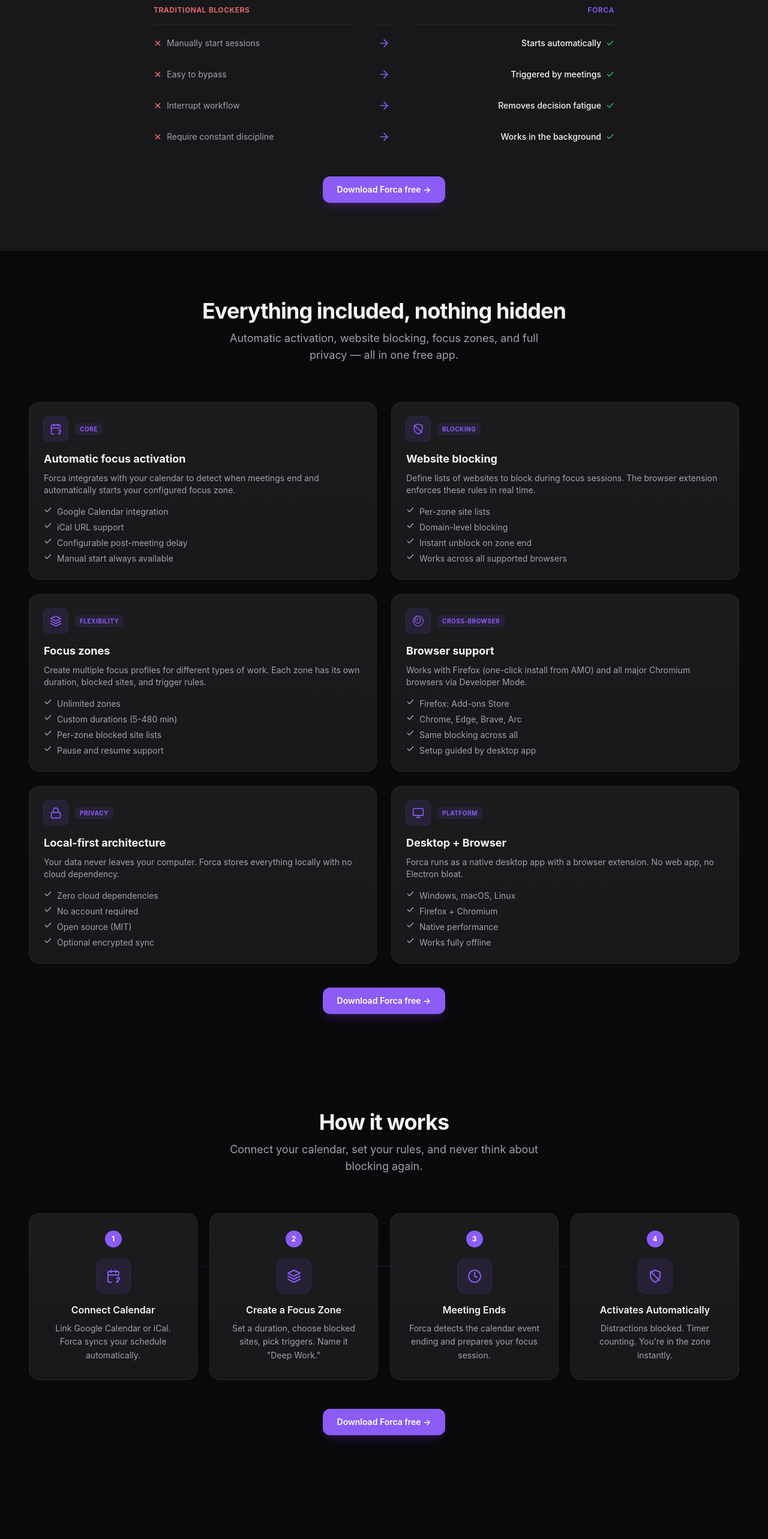
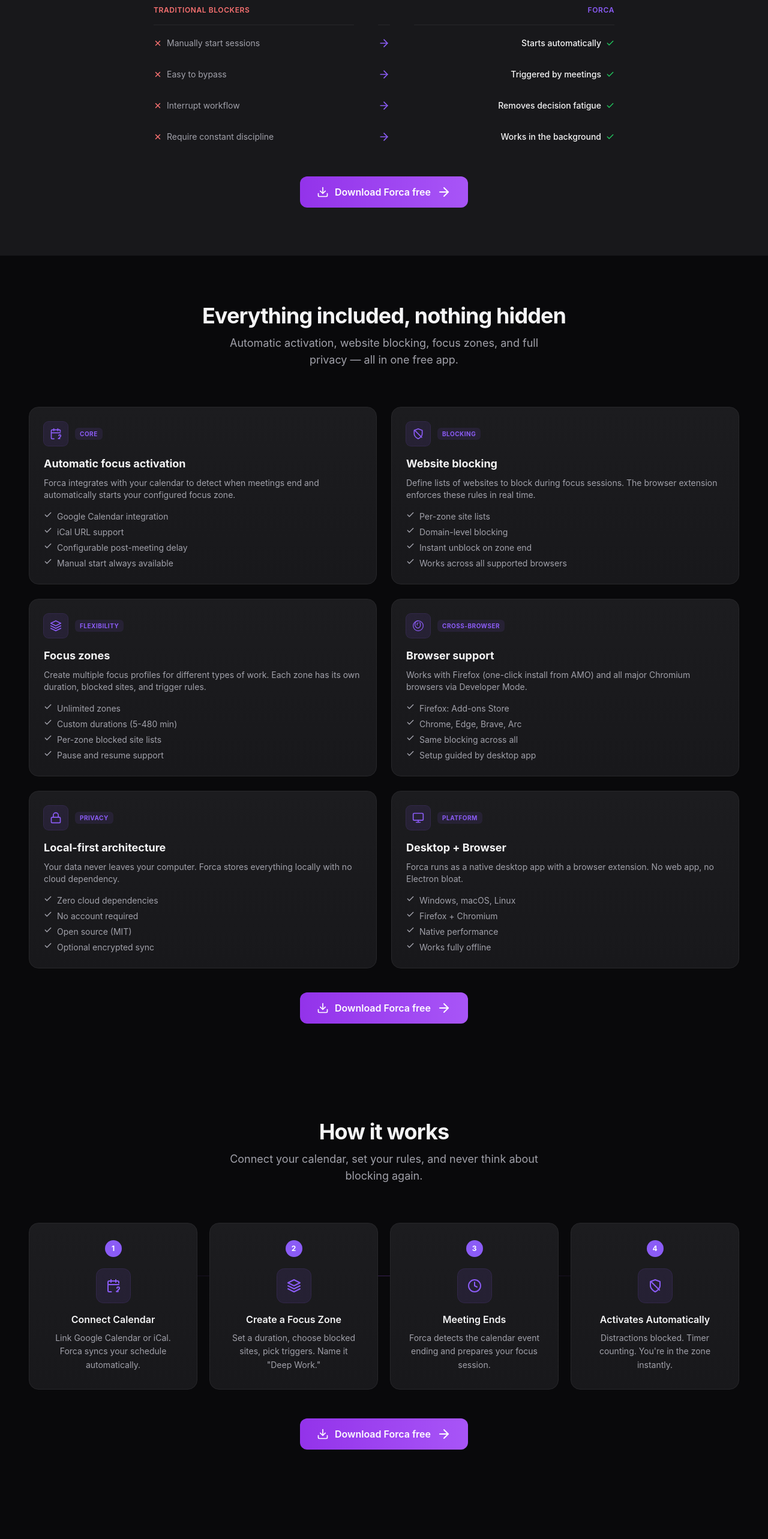
Before and after one commit to 3iiik/Forca, an Astro site in the folder website/: page / in a window 1280 px wide. Shown: the part 1794-4359 px from the top of the page at 60% size. Built offline with nearby package versions, Linux system fonts and the light colour scheme; Astro itself is replaced by a stand-in of ours.

Commit message:
Create reusable DownloadCTAButton (Voxlet-inspired nav button); replace all secondary Download Forca CTAs across site; replace DownloadPage download buttons

```diff
--- a/website/src/components/DocsPage.tsx
+++ b/website/src/components/DocsPage.tsx
@@ -1,5 +1,6 @@
 import React from 'react';
 import { motion } from 'framer-motion';
+import { DownloadCTAButton } from './ui/DownloadCTAButton';
 
 const sections = [
   {
@@ -244,12 +245,7 @@ export function DocsPage() {
             transition={{ duration: 0.4 }}
             className="text-center mt-8"
           >
-            <a
-              href="/Forca/download/"
-              className="inline-flex items-center gap-2 px-6 py-3 rounded-xl bg-accent text-white text-sm font-semibold hover:bg-purple-400 hover:-translate-y-0.5 transition-all shadow-lg shadow-purple-600/20 focus-visible:outline-none focus-visible:ring-2 focus-visible:ring-accent focus-visible:ring-offset-2 focus-visible:ring-offset-background"
-            >
-              Download Forca free &rarr;
-            </a>
+            <DownloadCTAButton size="lg" />
           </motion.div>
         </div>
       </section>
--- a/website/src/components/DownloadPage.tsx
+++ b/website/src/components/DownloadPage.tsx
@@ -1,6 +1,6 @@
 import React, { useState, useEffect } from 'react';
 import { motion } from 'framer-motion';
-import { DownloadButton } from './ui/button-download';
+import { DownloadCTAButton } from './ui/DownloadCTAButton';
 import { Icons } from './icons';
 
 interface ReleaseAsset {
@@ -102,9 +102,11 @@ function PlatformCard({ platform, index, version }: { platform: Platform; index:
         ))}
       </ul>
 
-      <DownloadButton
+      <DownloadCTAButton
         href={platform.downloadUrl}
         label={`Download for ${platform.title}`}
+        showArrow={false}
+        className="w-full"
       />
     </motion.div>
   );
--- a/website/src/components/FeaturesPage.tsx
+++ b/website/src/components/FeaturesPage.tsx
@@ -1,6 +1,7 @@
 import React from 'react';
 import { motion } from 'framer-motion';
 import { Icons } from './icons';
+import { DownloadCTAButton } from './ui/DownloadCTAButton';
 
 const features = [
   {
@@ -105,12 +106,7 @@ export function FeaturesPage() {
 
       <section className="mt-16 text-center">
         <div className="max-w-7xl mx-auto px-6 md:px-12">
-          <a
-            href="/Forca/download/"
-            className="inline-flex items-center gap-2 px-6 py-3 rounded-xl bg-accent text-white text-sm font-semibold hover:bg-purple-400 hover:-translate-y-0.5 transition-all shadow-lg shadow-purple-600/20 focus-visible:outline-none focus-visible:ring-2 focus-visible:ring-accent focus-visible:ring-offset-2 focus-visible:ring-offset-background"
-          >
-            Download Forca free &rarr;
-          </a>
+          <DownloadCTAButton size="lg" />
         </div>
       </section>
     </div>
--- a/website/src/components/ForcaFeatures.tsx
+++ b/website/src/components/ForcaFeatures.tsx
@@ -1,6 +1,7 @@
 import React from 'react';
 import { motion } from 'framer-motion';
 import { Icons } from './icons';
+import { DownloadCTAButton } from './ui/DownloadCTAButton';
 
 const features = [
   {
@@ -97,12 +98,7 @@ export function ForcaFeatures() {
           ))}
         </div>
         <div className="text-center mt-10">
-          <a
-            href="/Forca/download/"
-            className="inline-flex items-center gap-2 px-6 py-3 rounded-xl bg-accent text-white text-sm font-semibold hover:bg-purple-400 hover:-translate-y-0.5 transition-all shadow-lg shadow-purple-600/20 focus-visible:outline-none focus-visible:ring-2 focus-visible:ring-accent focus-visible:ring-offset-2 focus-visible:ring-offset-background"
-          >
-            Download Forca free &rarr;
-          </a>
+          <DownloadCTAButton size="lg" />
         </div>
       </div>
     </section>
--- a/website/src/components/HowItWorks.tsx
+++ b/website/src/components/HowItWorks.tsx
@@ -1,6 +1,7 @@
 import React from 'react';
 import { motion } from 'framer-motion';
 import { Icons } from './icons';
+import { DownloadCTAButton } from './ui/DownloadCTAButton';
 
 const steps = [
   {
@@ -82,12 +83,7 @@ export function HowItWorks() {
         </div>
 
         <div className="text-center mt-12">
-          <a
-            href="/Forca/download/"
-            className="inline-flex items-center gap-2 px-6 py-3 rounded-xl bg-accent text-white text-sm font-semibold hover:bg-purple-400 hover:-translate-y-0.5 transition-all shadow-lg shadow-purple-600/20 focus-visible:outline-none focus-visible:ring-2 focus-visible:ring-accent focus-visible:ring-offset-2 focus-visible:ring-offset-background"
-          >
-            Download Forca free &rarr;
-          </a>
+          <DownloadCTAButton size="lg" />
         </div>
       </div>
     </section>
--- a/website/src/components/WhyForca.tsx
+++ b/website/src/components/WhyForca.tsx
@@ -1,6 +1,7 @@
 import React from 'react';
 import { motion } from 'framer-motion';
 import { Icons } from './icons';
+import { DownloadCTAButton } from './ui/DownloadCTAButton';
 
 const comparisons = [
   { blocker: 'Manually start sessions', forca: 'Starts automatically' },
@@ -65,12 +66,7 @@ export function WhyForca() {
         </div>
 
         <div className="text-center mt-10">
-          <a
-            href="/Forca/download/"
-            className="inline-flex items-center gap-2 px-6 py-3 rounded-xl bg-accent text-white text-sm font-semibold hover:bg-purple-400 hover:-translate-y-0.5 transition-all shadow-lg shadow-purple-600/20 focus-visible:outline-none focus-visible:ring-2 focus-visible:ring-accent focus-visible:ring-offset-2 focus-visible:ring-offset-background"
-          >
-            Download Forca free &rarr;
-          </a>
+          <DownloadCTAButton size="lg" />
         </div>
       </div>
     </section>
--- /dev/null
+++ b/website/src/components/ui/DownloadCTAButton.tsx
@@ -0,0 +1,37 @@
+import React from 'react';
+import { Download, ArrowRight } from 'lucide-react';
+
+interface DownloadCTAButtonProps {
+  href?: string;
+  label?: string;
+  size?: 'sm' | 'md' | 'lg';
+  className?: string;
+  showArrow?: boolean;
+}
+
+export function DownloadCTAButton({
+  href = '/Forca/download/',
+  label = 'Download Forca free',
+  size = 'md',
+  className = '',
+  showArrow = true,
+}: DownloadCTAButtonProps) {
+  const sizeClasses = {
+    sm: 'px-4 py-2 text-xs gap-1.5',
+    md: 'px-5 py-2.5 text-sm gap-2',
+    lg: 'px-7 py-3.5 text-base gap-2.5',
+  };
+
+  return (
+    <a
+      href={href}
+      className={`inline-flex items-center justify-center ${sizeClasses[size]} rounded-xl font-semibold text-white bg-gradient-to-r from-purple-600 to-purple-500 hover:from-purple-500 hover:to-purple-400 transition-all duration-300 hover:-translate-y-0.5 hover:shadow-lg hover:shadow-purple-600/25 focus-visible:outline-none focus-visible:ring-2 focus-visible:ring-accent focus-visible:ring-offset-2 focus-visible:ring-offset-background select-none ${className}`}
+    >
+      <Download className={size === 'sm' ? 'w-3.5 h-3.5' : size === 'lg' ? 'w-5 h-5' : 'w-4 h-4'} />
+      {label}
+      {showArrow && (
+        <ArrowRight className={size === 'sm' ? 'w-3 h-3' : size === 'lg' ? 'w-4.5 h-4.5' : 'w-4 h-4'} />
+      )}
+    </a>
+  );
+}
```
